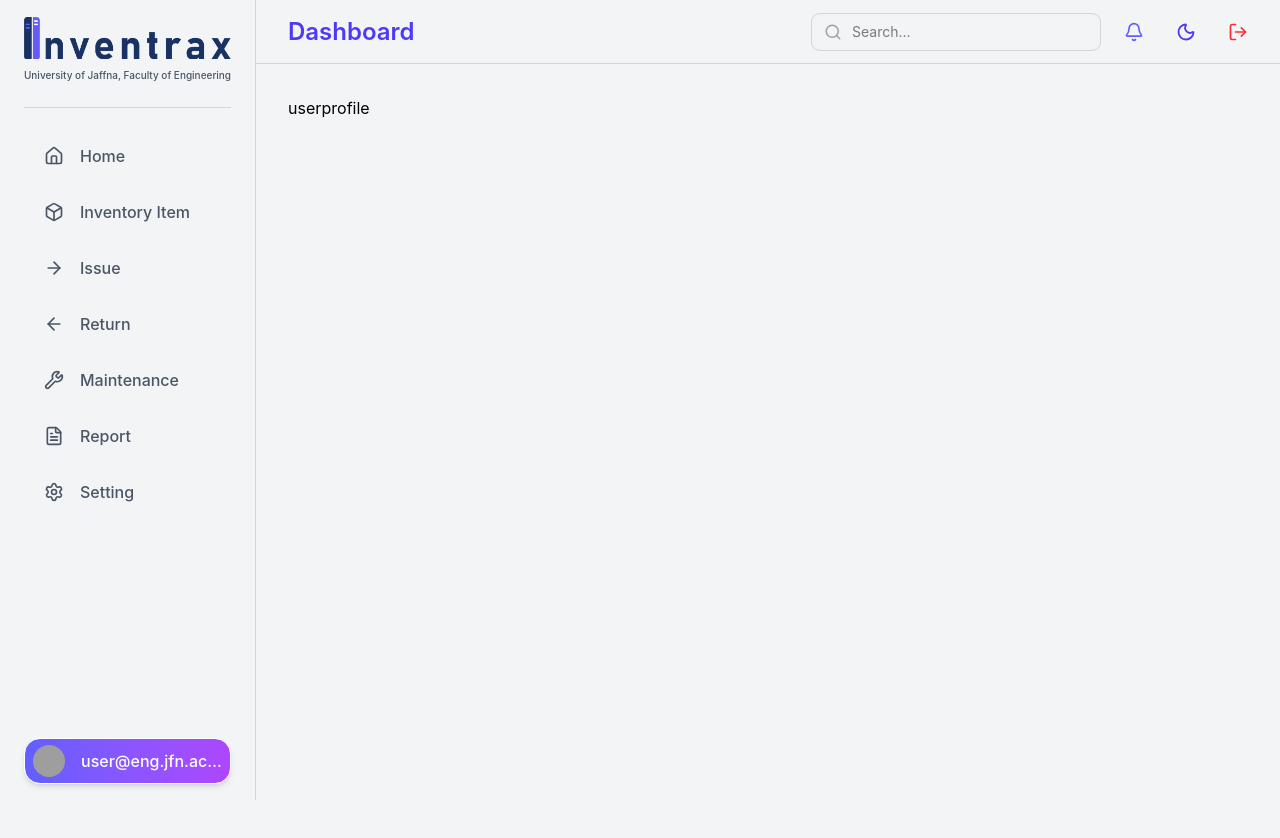
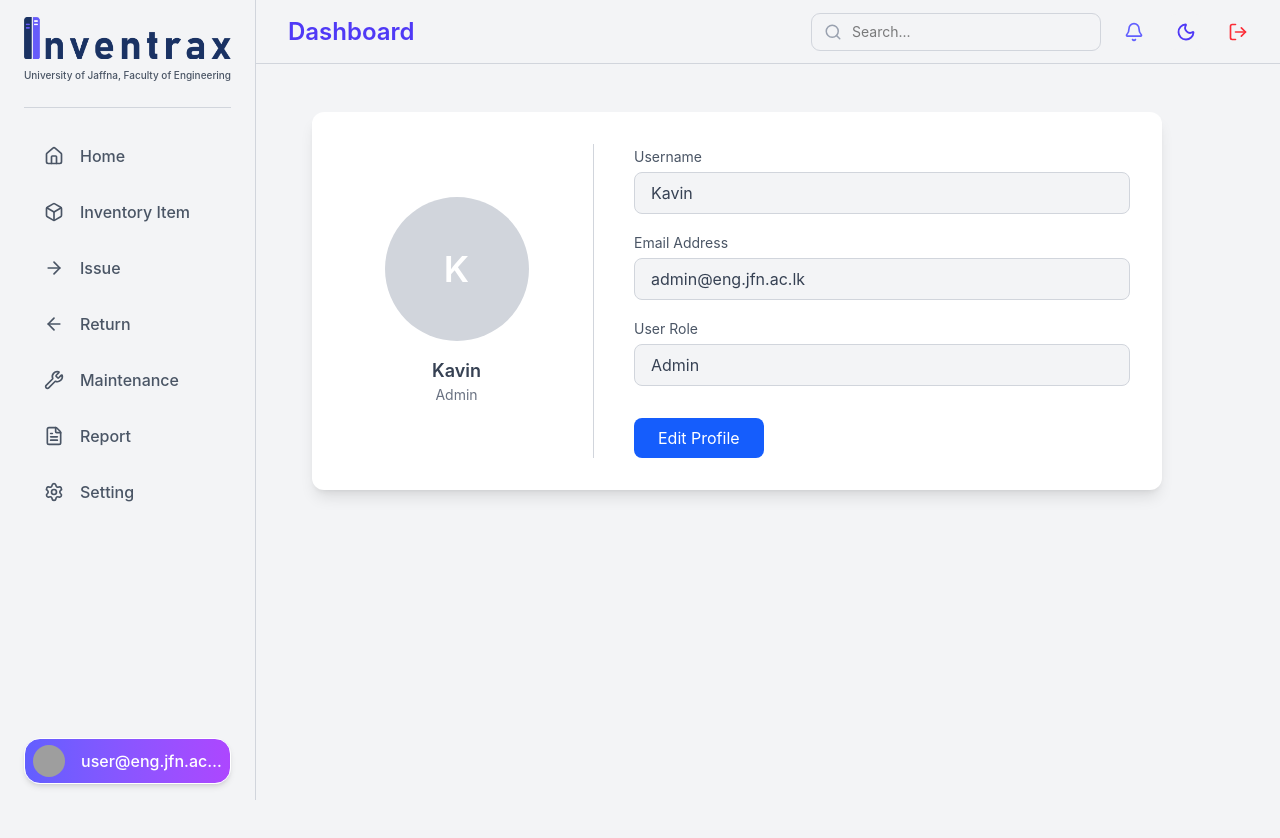
Before and after one commit to karenthiran/Inventory-Management-System, a React (Vite) app in the folder client/: page /dashboard/userprofile in a window 1280 px wide. Shown: the top 838 px of the page. Built offline with nearby package versions, Linux system fonts and the light colour scheme; no server answers; grey boxes are pictures that could not be loaded.

Commit message:
userprofile page added

```diff
--- a/client/src/pages/UserProfile.jsx
+++ b/client/src/pages/UserProfile.jsx
@@ -1,7 +1,225 @@
-import React from "react";
+import React, { useState } from "react";
 
 const UserProfile = () => {
-  return <div>userprofile</div>;
+  const [isEditing, setIsEditing] = useState(false);
+  const [showPassword, setShowPassword] = useState(false);
+  const [profileImage, setProfileImage] = useState(null);
+
+  const [user, setUser] = useState({
+    username: "Kavin",
+    email: "admin@eng.jfn.ac.lk",
+    role: "Admin",
+    password: "",
+    confirmPassword: "",
+  });
+
+  const [tempUser, setTempUser] = useState(user);
+
+  const handleChange = (e) => {
+    const { name, value } = e.target;
+
+    setTempUser((prev) => ({
+      ...prev,
+      [name]: value,
+    }));
+  };
+
+  const handleImageChange = (e) => {
+    const file = e.target.files[0];
+    if (file) {
+      setProfileImage(URL.createObjectURL(file));
+    }
+  };
+
+  const handleEdit = () => setIsEditing(true);
+
+  const handleCancel = () => {
+    setTempUser(user);
+    setIsEditing(false);
+    setShowPassword(false);
+  };
+
+  const handleSave = () => {
+    if (showPassword && tempUser.password !== tempUser.confirmPassword) {
+      alert("Passwords do not match");
+      return;
+    }
+
+    setUser(tempUser);
+    setIsEditing(false);
+    setShowPassword(false);
+
+    console.log("Saved user:", tempUser);
+  };
+
+  return (
+    <div className="h-full flex flex-col px-6 py-4 bg-gray-100 dark:bg-gray-900 transition-colors duration-300">
+      {/* Profile Card */}
+      <div className="w-[850px] bg-white dark:bg-gray-800 rounded-xl shadow-lg flex p-8 gap-10">
+        {/* LEFT SIDE */}
+        <div className="flex flex-col items-center justify-center w-[250px] border-r border-gray-300 dark:border-gray-700 pr-6">
+          <div className="relative">
+            {/* Profile Image or Placeholder */}
+            {profileImage ? (
+              <img
+                src={profileImage}
+                alt="profile"
+                className="w-36 h-36 rounded-full object-cover"
+              />
+            ) : (
+              <div className="w-36 h-36 rounded-full bg-gray-300 dark:bg-gray-600 flex items-center justify-center text-4xl font-semibold text-white">
+                {tempUser.username.charAt(0)}
+              </div>
+            )}
+
+            {isEditing && (
+              <label className="absolute bottom-0 right-0 bg-blue-600 text-white text-xs px-3 py-1 rounded cursor-pointer">
+                Change
+                <input
+                  type="file"
+                  accept="image/*"
+                  onChange={handleImageChange}
+                  className="hidden"
+                />
+              </label>
+            )}
+          </div>
+
+          <h2 className="mt-4 text-lg font-semibold text-gray-700 dark:text-gray-200">
+            {tempUser.username}
+          </h2>
+
+          <p className="text-sm text-gray-500 dark:text-gray-400">
+            {tempUser.role}
+          </p>
+        </div>
+
+        {/* RIGHT SIDE */}
+        <div className="flex-1 flex flex-col justify-center">
+          {/* Username */}
+          <div className="mb-4">
+            <label className="text-sm text-gray-600 dark:text-gray-300">
+              Username
+            </label>
+            <input
+              type="text"
+              name="username"
+              value={tempUser.username}
+              onChange={handleChange}
+              disabled={!isEditing}
+              className="w-full mt-1 px-4 py-2 rounded-lg border border-gray-300 dark:border-gray-600
+              bg-gray-100 dark:bg-gray-700 text-gray-700 dark:text-white
+              focus:outline-none"
+            />
+          </div>
+
+          {/* Email */}
+          <div className="mb-4">
+            <label className="text-sm text-gray-600 dark:text-gray-300">
+              Email Address
+            </label>
+            <input
+              type="email"
+              name="email"
+              value={tempUser.email}
+              onChange={handleChange}
+              disabled={!isEditing}
+              className="w-full mt-1 px-4 py-2 rounded-lg border border-gray-300 dark:border-gray-600
+              bg-gray-100 dark:bg-gray-700 text-gray-700 dark:text-white
+              focus:outline-none"
+            />
+          </div>
+
+          {/* Role */}
+          <div className="mb-4">
+            <label className="text-sm text-gray-600 dark:text-gray-300">
+              User Role
+            </label>
+            <input
+              type="text"
+              value={tempUser.role}
+              disabled
+              className="w-full mt-1 px-4 py-2 rounded-lg border border-gray-300 dark:border-gray-600
+              bg-gray-100 dark:bg-gray-700 text-gray-700 dark:text-white
+              cursor-not-allowed"
+            />
+          </div>
+
+          {/* Change Password */}
+          {isEditing && !showPassword && (
+            <button
+              onClick={() => setShowPassword(true)}
+              className="text-blue-600 text-sm text-left mb-4"
+            >
+              Change Password
+            </button>
+          )}
+
+          {showPassword && (
+            <>
+              <div className="mb-4">
+                <label className="text-sm text-gray-600 dark:text-gray-300">
+                  New Password
+                </label>
+                <input
+                  placeholder="Enter new password"
+                  type="password"
+                  name="password"
+                  value={tempUser.password}
+                  onChange={handleChange}
+                  className="w-full mt-1 px-4 py-2 rounded-lg border border-gray-300 dark:border-gray-600
+                  bg-gray-100 dark:bg-gray-700 text-gray-700 dark:text-white"
+                />
+              </div>
+
+              <div className="mb-4">
+                <label className="text-sm text-gray-600 dark:text-gray-300">
+                  Confirm Password
+                </label>
+                <input
+                  placeholder="Confirm new password"
+                  type="password"
+                  name="confirmPassword"
+                  value={tempUser.confirmPassword}
+                  onChange={handleChange}
+                  className="w-full mt-1 px-4 py-2 rounded-lg border border-gray-300 dark:border-gray-600
+                  bg-gray-100 dark:bg-gray-700 text-gray-700 dark:text-white"
+                />
+              </div>
+            </>
+          )}
+
+          {/* Buttons */}
+          <div className="flex gap-4 mt-4">
+            {!isEditing ? (
+              <button
+                onClick={handleEdit}
+                className="px-6 py-2 bg-blue-600 hover:bg-blue-700 text-white rounded-lg"
+              >
+                Edit Profile
+              </button>
+            ) : (
+              <>
+                <button
+                  onClick={handleSave}
+                  className="px-6 py-2 bg-green-600 hover:bg-green-700 text-white rounded-lg"
+                >
+                  Save
+                </button>
+
+                <button
+                  onClick={handleCancel}
+                  className="px-6 py-2 bg-red-600 hover:bg-red-700 text-white rounded-lg"
+                >
+                  Cancel
+                </button>
+              </>
+            )}
+          </div>
+        </div>
+      </div>
+    </div>
+  );
 };
 
 export default UserProfile;
```
